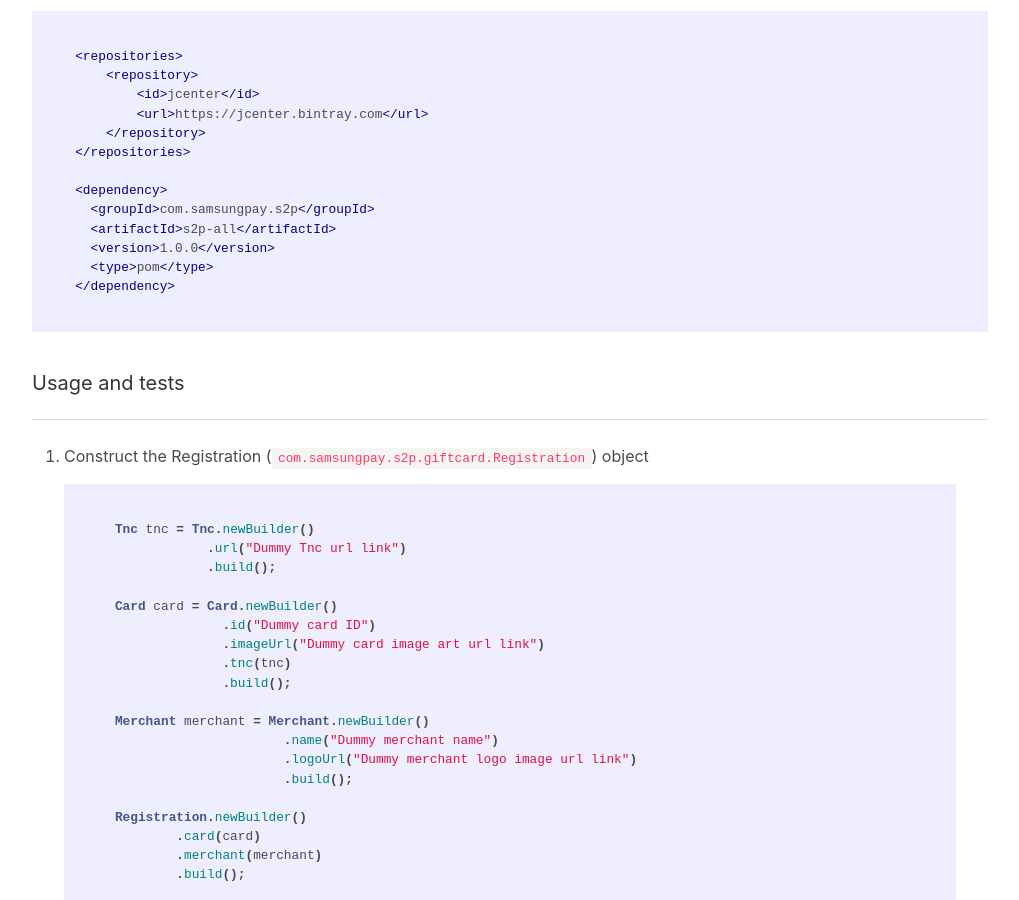
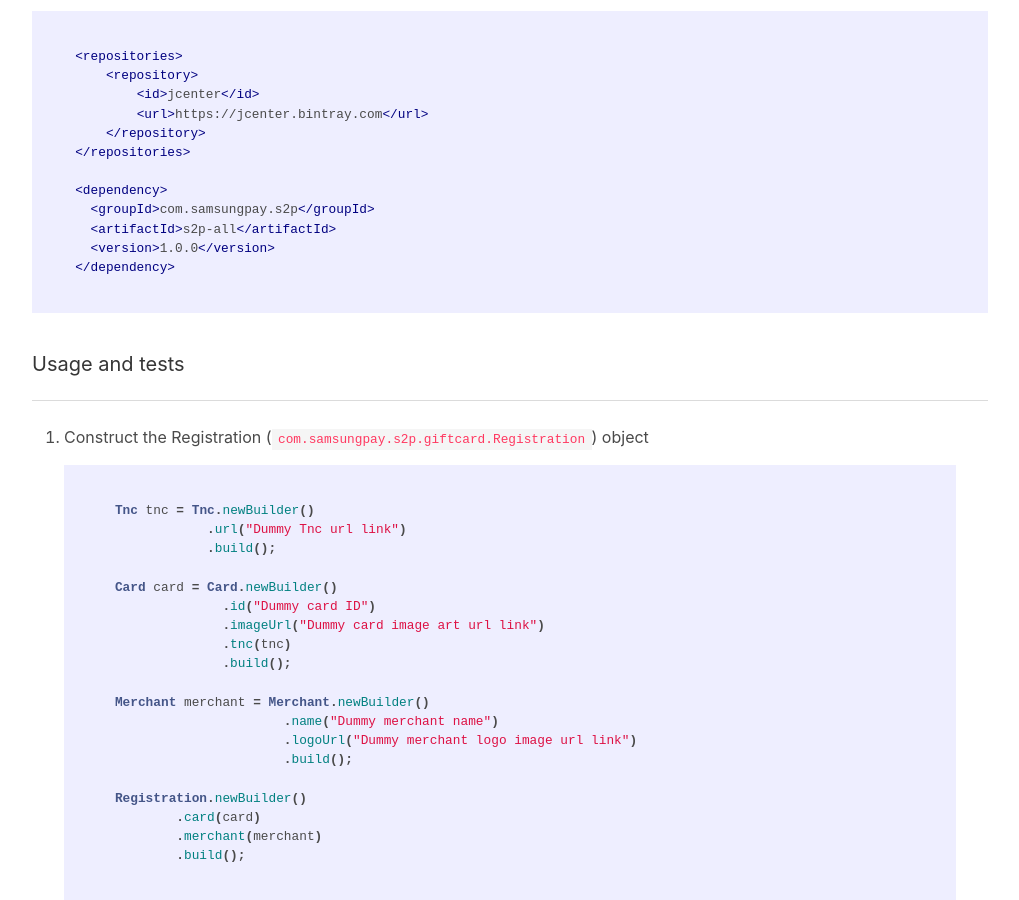
Before and after one commit to samsung-pay/sapi-doc, a Jekyll site: the page built from documentation/giftcard/sdks.md, in a window 1280 px wide and 900 px high, scrolled down 848 px. Shown: the whole window, without its empty margins (228-1247 px from the left). Built offline with Jekyll 4.4.1, drawn with Linux system fonts in a browser that asks for light colours.

Commit message:
Revised SDK pages

````diff
--- a/documentation/giftcard/sdks.md
+++ b/documentation/giftcard/sdks.md
@@ -35,7 +35,6 @@ compile group: 'com.samsungpay.s2p', label: 's2p-all', version: '1.0.0'
   <groupId>com.samsungpay.s2p</groupId>
   <artifactId>s2p-all</artifactId>
   <version>1.0.0</version>
-  <type>pom</type>
 </dependency>
 ```
 
````
Also changed, not shown: documentation/membership/sdks.md (+0 -1 lines).
